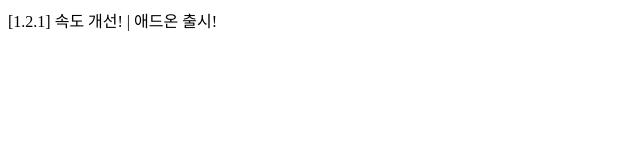
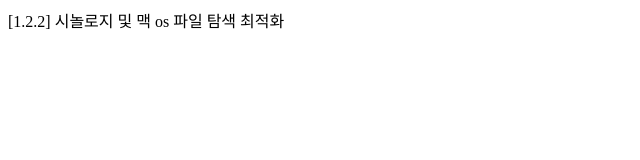
Before and after one commit to tvj030728/static, a plain HTML site: page index.html in a window 1280 px wide. Shown: the whole page, without its empty margins (0-640 px from the left). Drawn offline with Linux system fonts and the light colour scheme.

Commit message:
Update index.html

```diff
--- a/index.html
+++ b/index.html
@@ -1 +1 @@
-<span style="cursor:pointer;" onclick="location.href='https://blog.ivlis.kr/post/tag/ivviewer';">[1.2.1] 속도 개선! | 애드온 출시!</span>
+<span style="cursor:pointer;" onclick="location.href='https://blog.ivlis.kr/post/tag/ivviewer';">[1.2.2] 시놀로지 및 맥 os 파일 탐색 최적화</span>
```
